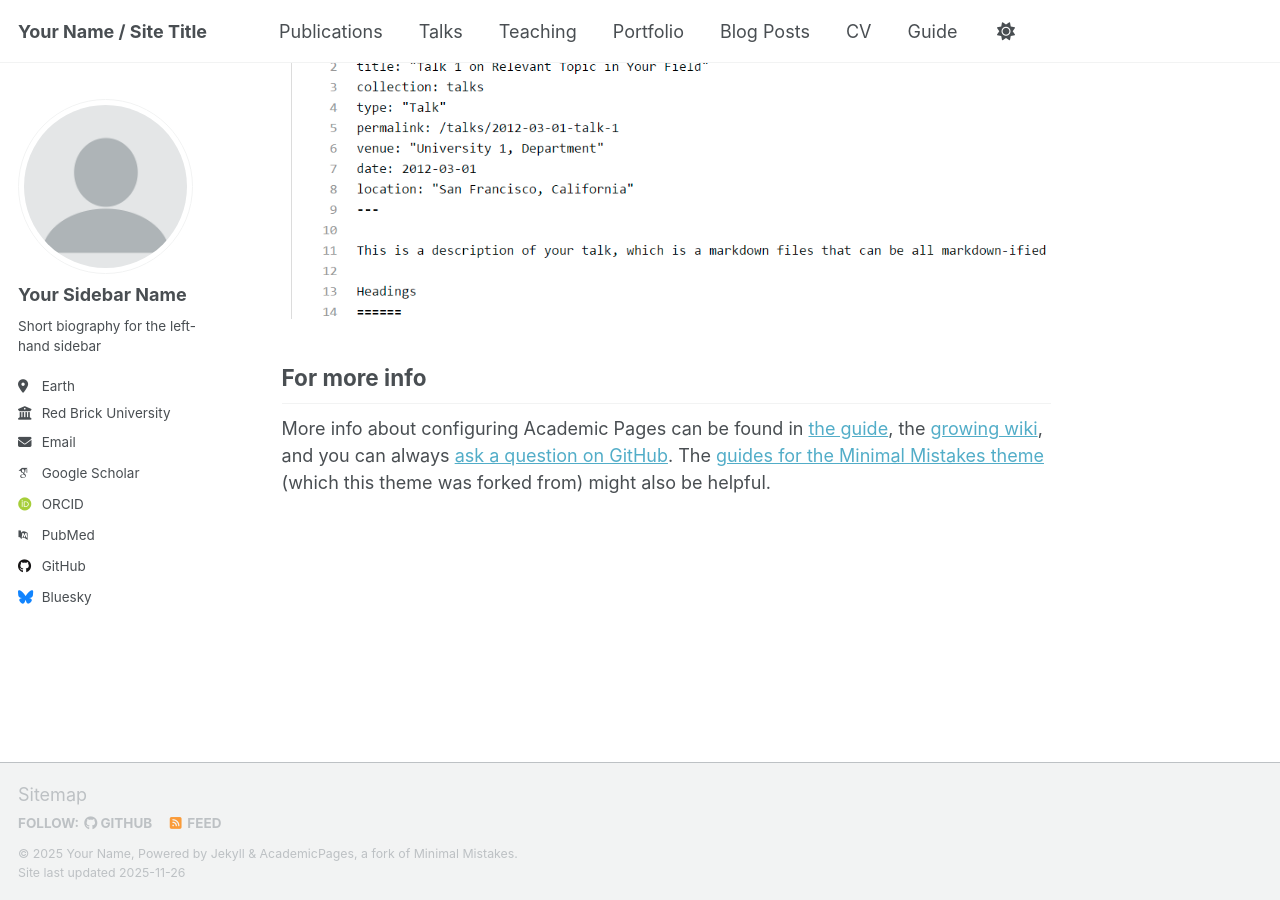
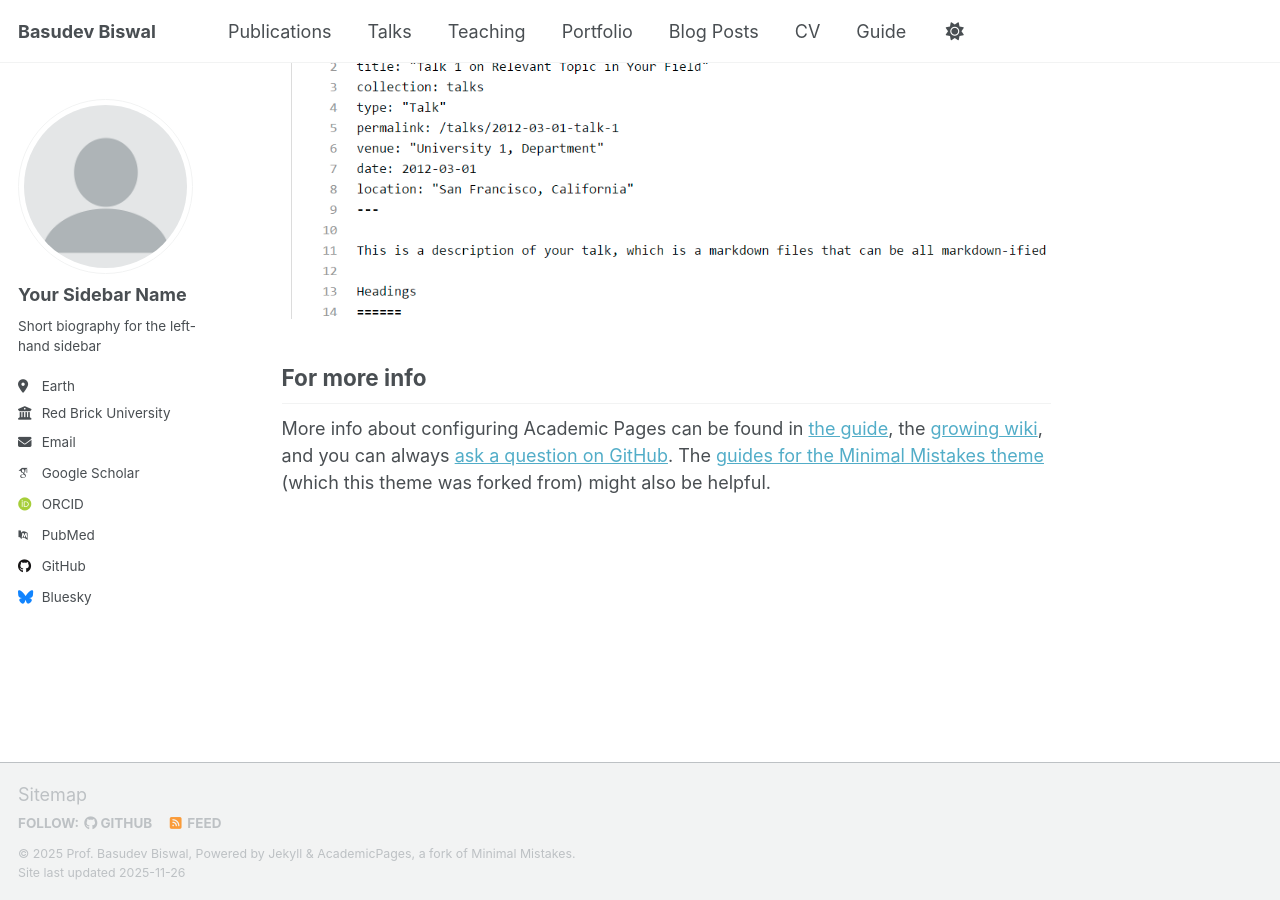
Before and after one commit to VijayKatari44/github.io, a Jekyll site: the page built from _pages/about.md, in a window 1280 px wide and 900 px high, scrolled down 2880 px. Built offline with Jekyll 4.4.1, drawn with Linux system fonts in a browser that asks for light colours; some web fonts are replaced; a script that is not in the unit is left out.

Commit message:
Update site title and author information

```diff
--- a/_config.yml
+++ b/_config.yml
@@ -9,9 +9,9 @@
 # Basic Site Settings
 locale                   : "en-US"
 site_theme               : "default" # Currently available options are "default", "air"
-title                    : "Your Name / Site Title"
-title_separator          : "-"
-name                     : &name "Your Name"
+title                    : "Basudev Biswal"
+title_separator          : "Professor"
+name                     : &name "Prof. Basudev Biswal"
 description              : &description "Your Name's academic portfolio"   # Update this with a general description of your site, this is the default if not overridden by a page
 url                      : https://academicpages.github.io # The base hostname & protocol for your site e.g. "https://[your GitHub username].github.io",
                                                            # or if you already have some other page hosted on Github then use "https://[your GitHub username].github.io/[Your Repo Name]"
```
